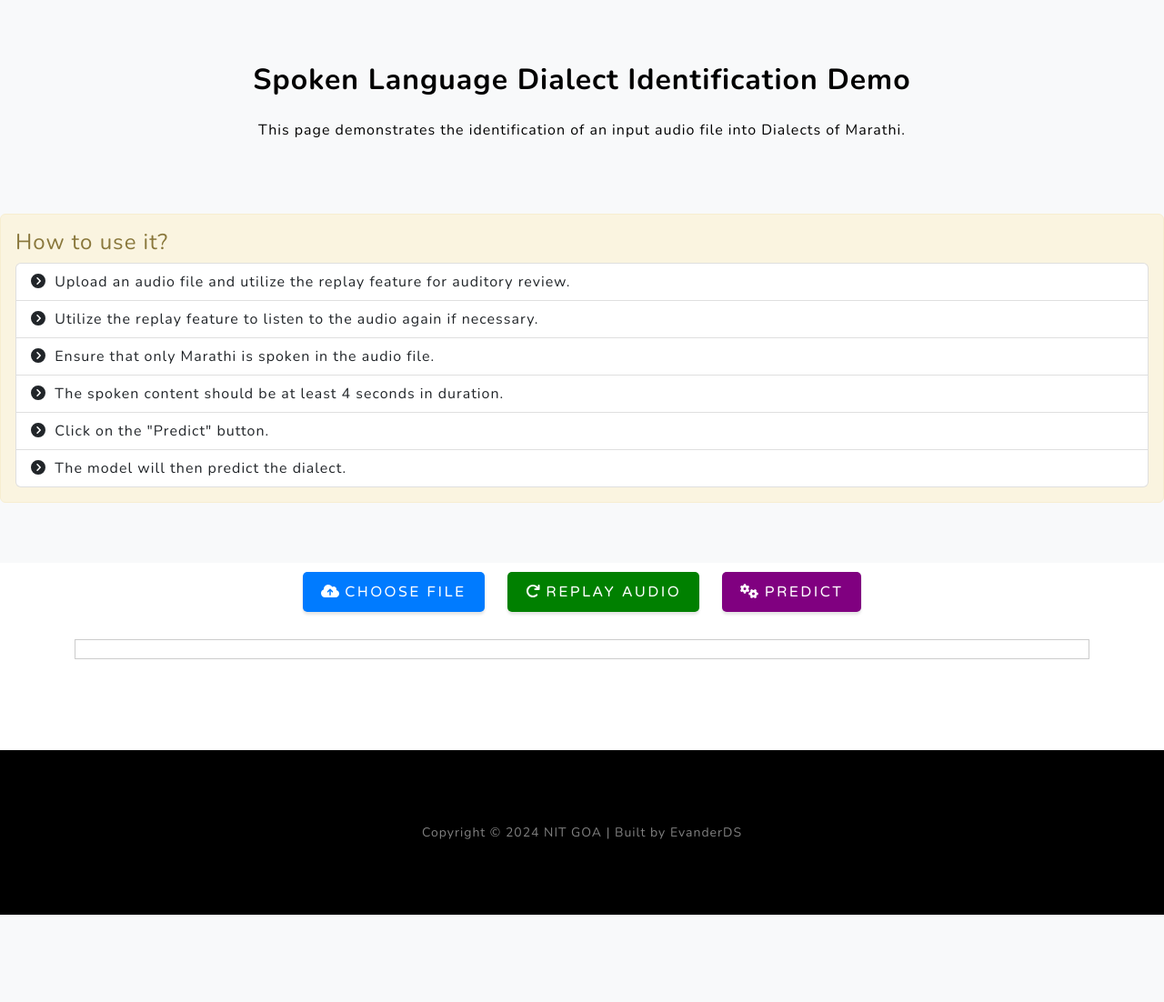
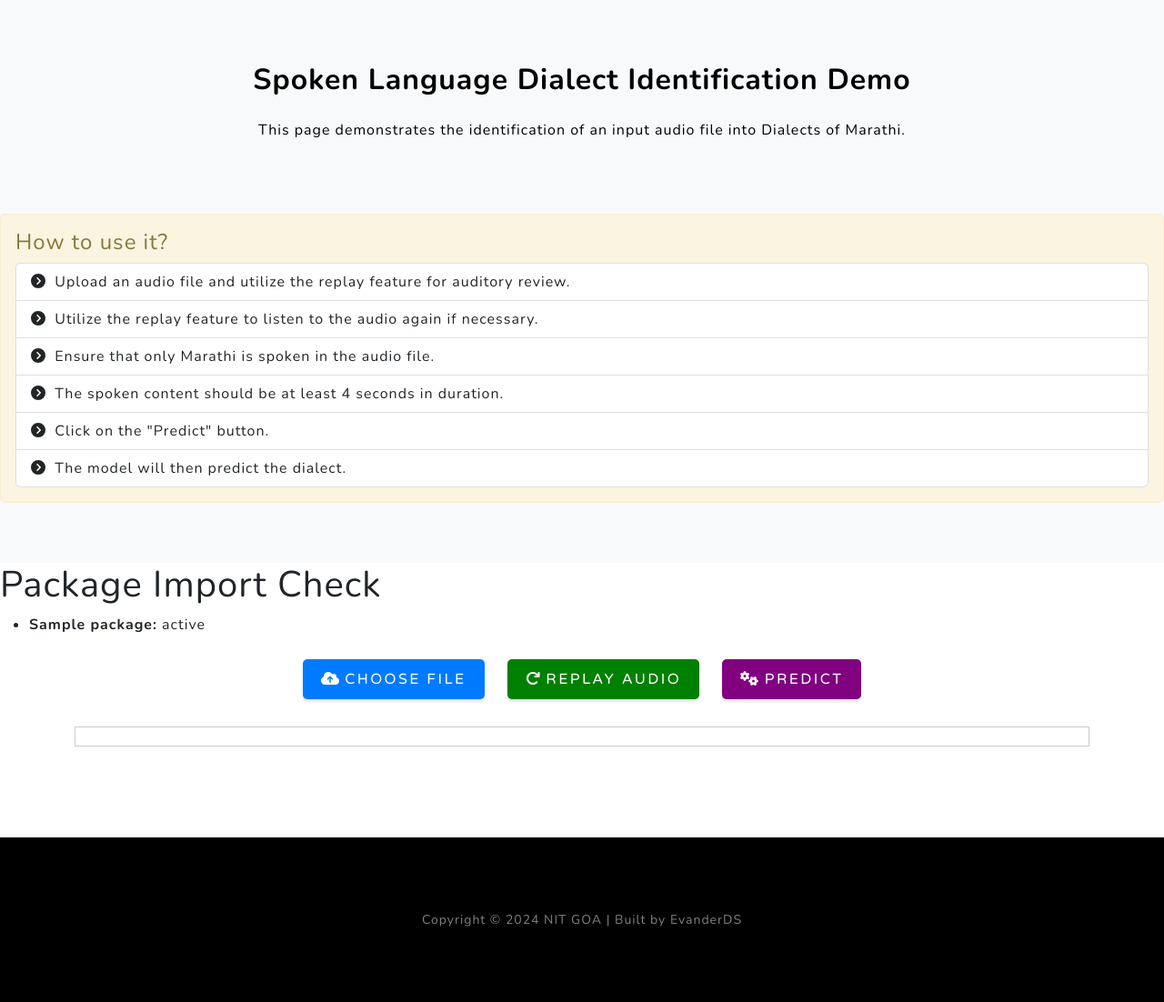
Before and after one commit to NLTM-NITG/DID, a Flask app: template Vercel/templates/update_vercel.html in a window 1280 px wide. Shown: the part 101-1203 px from the top of the page at 91% size. Before the commit the page ends 1107 px from the top, so only its background shows below. Run offline with Flask 3, Linux system fonts and the light colour scheme; the template is opened without the code that fills it: most values are stand-ins (such as "Sample title", 1, 10 or a date in 2020); some libraries are stand-ins or nearby versions.

Commit message:
Update update_vercel.html

```diff
--- a/Vercel/templates/update_vercel.html
+++ b/Vercel/templates/update_vercel.html
@@ -71,6 +71,12 @@
             </ul>
         </div>
     </section>
+    <h1>Package Import Check</h1>
+    <ul>
+        {% for package, status in results.items() %}
+            <li><strong>{{ package }}:</strong> {{ status }}</li>
+        {% endfor %}
+    </ul>
     <section class="audio-section-container">
         <div class="container">
             <form action="/extract_features" method="post" enctype="multipart/form-data">
```
